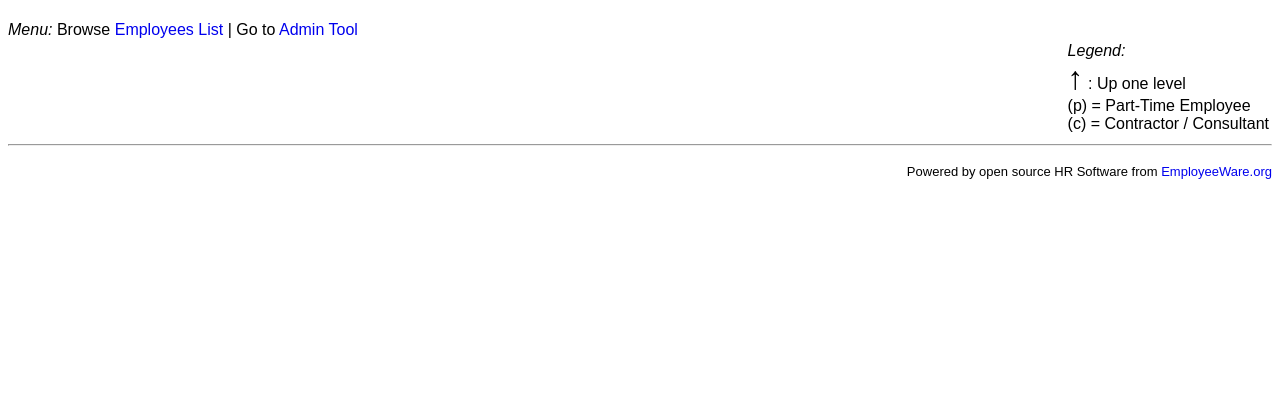
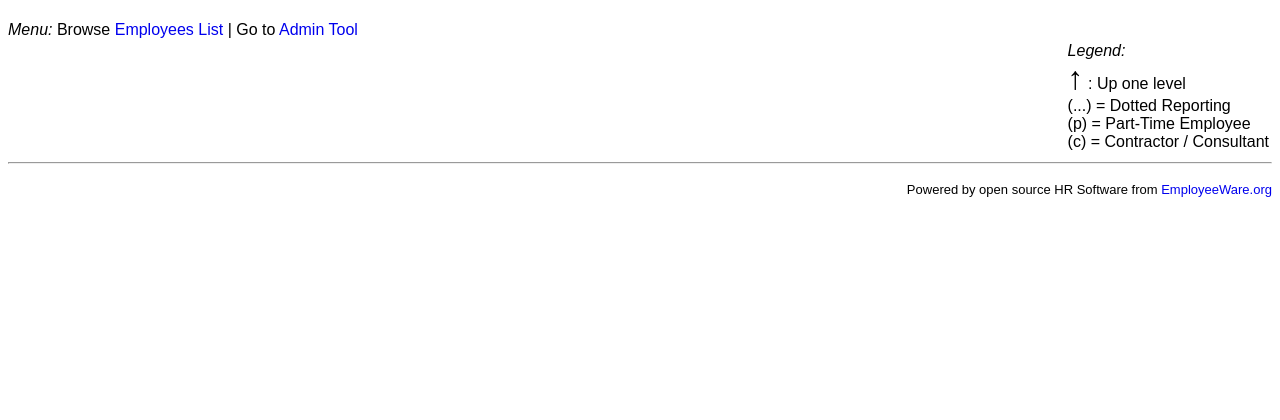
Before and after one commit to predragokanovic/employeeware, a Django app: page /orgchart/1 in a window 1280 px wide. Shown: the part 209-629 px from the top of the page. Run offline with Django 3.2, Linux system fonts and the light colour scheme; tables that the repository leaves empty hold one stand-in row (values such as "Sample post"); some libraries are stand-ins or nearby versions.

Commit message:
chart now marks dotted reporting relationship as such.

```diff
--- a/templates/orgchart/chart.html
+++ b/templates/orgchart/chart.html
@@ -26,7 +26,7 @@
           [
           {
           	v: '{{ reporting_relationship.employee.id }}',
-          	f: '<a href="/orgchart/{{ reporting_relationship.employee.id }}">{{ reporting_relationship.employee.full_name }}</a><br/><font color="blue"><i>{{ reporting_relationship.employee.job_title }}</i></font><br />{% if reporting_relationship.employee.contractor %}(c){% endif %}{% if reporting_relationship.employee.part_time_status %}(p){% endif %}'
+          	f: '{% if reporting_relationship.dotted %}(...)<br />{% endif %}<a href="/orgchart/{{ reporting_relationship.employee.id }}">{{ reporting_relationship.employee.full_name }}</a><br/><font color="blue"><i>{{ reporting_relationship.employee.job_title }}</i></font><br />{% if reporting_relationship.employee.contractor %}(c){% endif %}{% if reporting_relationship.employee.part_time_status %}(p){% endif %}'
           },
           '{{ reporting_relationship.supervisor_id }}', null
           ],
@@ -56,6 +56,7 @@
     <table><tr><td>
     <em>Legend:</em><br />
     <font size="+3"><strong>&uarr;</strong></font> : Up one level<br />
+    (...) = Dotted Reporting<br />
     (p) = Part-Time Employee<br />
     (c) = Contractor / Consultant<br />
     </td></tr></table>
```
